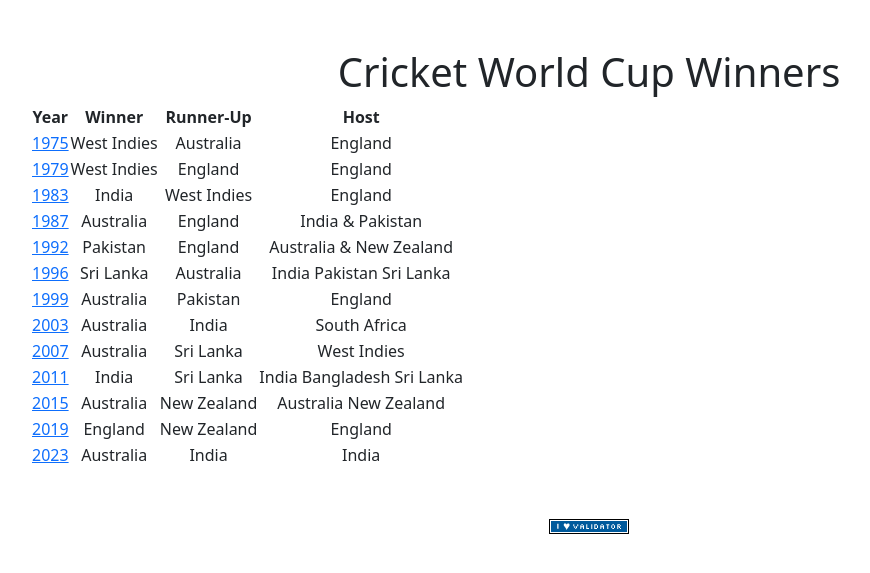
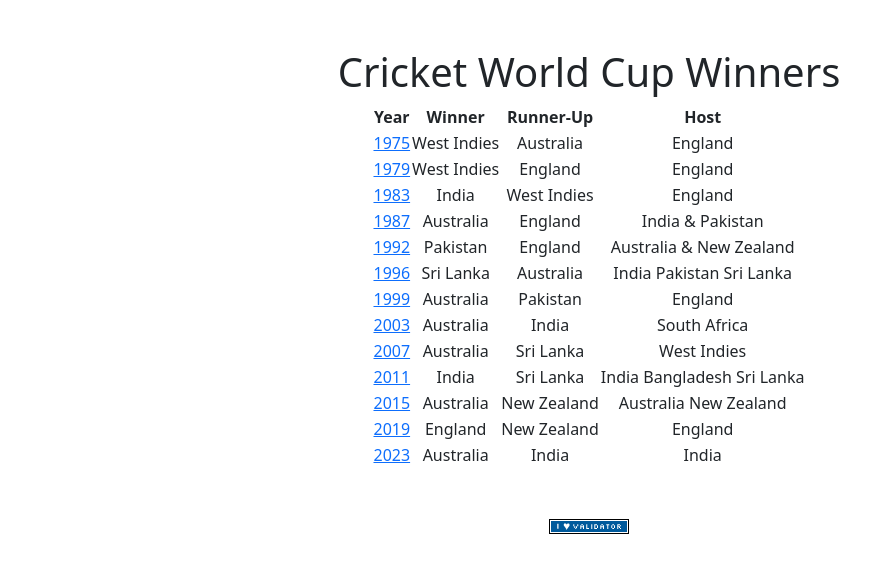
Before and after one commit to SaketThool/cs50x-project, a Flask app: page / in a window 1280 px wide. Shown: the part 76-649 px from the top of the page, without its empty margins (51-921 px from the left). Run offline with Flask 3, Linux system fonts and the light colour scheme; a user stored in the database is signed in; some libraries are stand-ins or nearby versions.

```diff
--- a/templates/index.html
+++ b/templates/index.html
@@ -2,6 +2,11 @@
 
 {% block title %}Worldcup winners{% endblock %}
 {% block main %}
+<style>
+  table {
+    margin: 0 auto; /* Centers this specific table horizontally */
+  }
+</style>
 <h1>Cricket World Cup Winners</h1>
 <table>
   <tr>
```
Also changed, not shown: 7 other files.
